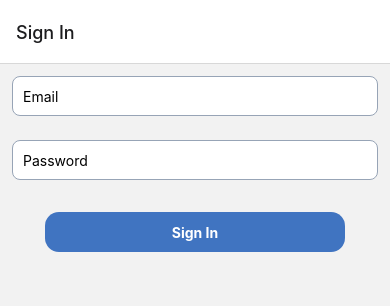
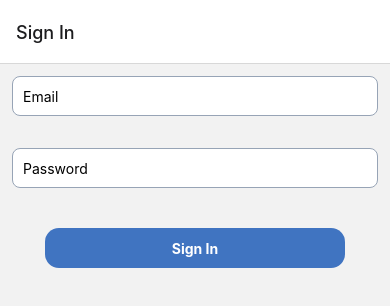
Before and after one commit to letUser/React-Native_test1, a React Native app: screen / in a window 390 px wide. Shown: the top 306 px of the page. Built offline with nearby package versions, Linux system fonts and the light colour scheme.

Commit message:
version 0.2

```diff
--- a/App.tsx
+++ b/App.tsx
@@ -4,6 +4,7 @@ import {NavigationContainer} from '@react-navigation/native';
 import {createNativeStackNavigator} from '@react-navigation/native-stack';
 
 import Login from './components/Login';
+import FilmList from './components/FilmList';
 
 const Stack = createNativeStackNavigator();
 
@@ -12,6 +13,7 @@ const App = () => {
     <NavigationContainer>
       <Stack.Navigator>
         <Stack.Screen name="Sign In" component={Login} />
+        <Stack.Screen name="Movies List" component={FilmList} />
       </Stack.Navigator>
     </NavigationContainer>
   );
--- a/api/index.ts
+++ b/api/index.ts
@@ -8,10 +8,16 @@ const API = {
     return axios
       .post('https://sarzhevsky.com/movies-api/Login', params)
       .then(res => {
-        return new User(res);
+        const data = new User(res);
+
+        if (data?.tokenType && data?.token) {
+          axios.defaults.headers.common.Authorization = `${data.tokenType} ${data.token}`;
+        }
+
+        return data;
       })
       .catch(err => {
-        return new Error(err);
+        throw new Error(err);
       });
   },
 };
--- a/classes/Error.ts
+++ b/classes/Error.ts
@@ -1,10 +1,10 @@
-import {Err} from '@interfaces/api';
+import {RawError} from '@interfaces/api';
 
 export default class Error {
   readonly status: number | undefined;
   readonly error: string | undefined;
 
-  constructor(origin: Err) {
+  constructor(origin: RawError) {
     this.status = origin?.response?.status;
     this.error = origin?.response?.data?.errorMessage;
   }
--- a/classes/User.ts
+++ b/classes/User.ts
@@ -1,13 +1,13 @@
-import {Response} from '@interfaces/api';
+import {UserInfo} from '@interfaces/api';
 
 export default class User {
   readonly token: string | undefined;
   readonly tokenType: string | undefined;
   readonly expiresIn: number | undefined;
 
-  constructor(origin: Response) {
-    this.token = origin?.data?.token;
-    this.tokenType = origin?.data?.tokenType;
-    this.expiresIn = origin?.data?.expiresIn;
+  constructor(origin: UserInfo) {
+    this.token = origin?.data?.access_token;
+    this.tokenType = origin?.data?.token_type;
+    this.expiresIn = origin?.data?.expires_in;
   }
 }
--- /dev/null
+++ b/components/FilmList.tsx
@@ -0,0 +1,22 @@
+import React from 'react';
+import {SafeAreaView, StyleSheet, ScrollView, View} from 'react-native';
+
+const FilmList = ({navigation}: any) => {
+  return (
+    <SafeAreaView>
+      <ScrollView>
+        <View style={styles.wrapper} />
+      </ScrollView>
+    </SafeAreaView>
+  );
+};
+
+const styles = StyleSheet.create({
+  wrapper: {
+    display: 'flex',
+    flexDirection: 'column',
+    justifyContent: 'space-between',
+  },
+});
+
+export default FilmList;
--- a/components/Login.tsx
+++ b/components/Login.tsx
@@ -9,44 +9,119 @@ import {
 } from 'react-native';
 import API from '../api/index';
 
-const Login = () => {
+const Login = ({navigation}: any) => {
   const [username, onChangeUsername] = React.useState('');
   const [password, onChangePassword] = React.useState('');
-  const onPress = () => API.signIn({username, password});
+  const [errorUsernameText, setErrorUsernameText] = React.useState('');
+  const [errorPasswordText, setErrorPasswordText] = React.useState('');
+  const [errorFetchText, setErrorFetchText] = React.useState('');
+
+  const submit = async () => {
+    let checkUsername = false;
+    let checkPassword = false;
+    setErrorFetchText('');
+
+    if (username.length === 0) {
+      setErrorUsernameText('Email is required');
+    } else if (!username.includes('@')) {
+      setErrorUsernameText('Please, enter valid email address');
+    } else if (!username.trim().length) {
+      setErrorUsernameText('Email is required');
+    } else if (username.length < 6) {
+      setErrorUsernameText("Email can't be less than 6 characters");
+    } else if (username.indexOf(' ') >= 0) {
+      setErrorUsernameText("Email can't contain spaces");
+    } else {
+      setErrorUsernameText('');
+      checkUsername = true;
+    }
+
+    if (password.length === 0) {
+      setErrorPasswordText('Password is required');
+    } else if (password.length < 8) {
+      setErrorPasswordText("Password can't be less than 8 characters");
+    } else if (password.indexOf(' ') >= 0) {
+      setErrorPasswordText('Password cannot contain spaces');
+    } else {
+      setErrorPasswordText('');
+      checkPassword = true;
+    }
+
+    if (checkUsername && checkPassword) {
+      try {
+        await API.signIn({username, password});
+        setErrorFetchText('');
+        navigation.navigate('Movies List');
+      } catch (err: any) {
+        setErrorFetchText(err.error);
+      }
+    }
+  };
 
   return (
     <SafeAreaView>
+      <View style={styles.wrapper}>
         <TextInput
-        style={styles.input}
+          style={errorUsernameText.length > 0 ? styles.errInput : styles.input}
           onChangeText={onChangeUsername}
           value={username}
           placeholder="Email"
           keyboardType="email-address"
         />
+        {errorUsernameText.length > 0 && (
+          <Text style={styles.error}>{errorUsernameText}</Text>
+        )}
         <TextInput
-        style={styles.input}
+          style={errorPasswordText.length > 0 ? styles.errInput : styles.input}
           onChangeText={onChangePassword}
           value={password}
           placeholder="Password"
           secureTextEntry
         />
-      <TouchableOpacity onPress={onPress}>
+        {errorPasswordText.length > 0 && (
+          <Text style={styles.error}>{errorPasswordText}</Text>
+        )}
+        <TouchableOpacity onPress={submit}>
           <View style={styles.button}>
             <Text style={styles.text}>Sign In</Text>
           </View>
         </TouchableOpacity>
+        {errorFetchText.length > 0 && (
+          <Text style={styles.errorFetch}>{errorFetchText}</Text>
+        )}
+      </View>
     </SafeAreaView>
   );
 };
 
 const styles = StyleSheet.create({
+  wrapper: {
+    display: 'flex',
+    flexDirection: 'column',
+    justifyContent: 'space-between',
+  },
   input: {
     height: 40,
-    margin: 12,
+    marginLeft: 12,
+    marginTop: 12,
+    marginRight: 12,
+    marginBottom: 20,
     borderWidth: 1,
     padding: 10,
     borderRadius: 8,
     borderColor: '#97A4B6',
+    backgroundColor: 'white',
+  },
+  errInput: {
+    height: 40,
+    marginLeft: 12,
+    marginTop: 12,
+    marginRight: 12,
+    marginBottom: 4,
+    borderWidth: 1,
+    padding: 10,
+    borderRadius: 8,
+    borderColor: 'red',
     backgroundColor: 'white',
   },
   button: {
@@ -64,6 +139,16 @@ const styles = StyleSheet.create({
     color: 'white',
     fontWeight: 'bold',
   },
+  error: {
+    fontSize: 12,
+    color: 'red',
+    marginLeft: 18,
+  },
+  errorFetch: {
+    color: 'red',
+    margin: 24,
+    alignSelf: 'center',
+  },
 });
 
 export default Login;
--- a/package.json
+++ b/package.json
@@ -16,7 +16,9 @@
     "react": "17.0.2",
     "react-native": "0.67.4",
     "react-native-safe-area-context": "^4.2.2",
-    "react-native-screens": "^3.13.1"
+    "react-native-screens": "^3.13.1",
+    "react-redux": "^7.2.6",
+    "redux": "^4.1.2"
   },
   "devDependencies": {
     "@babel/core": "^7.12.9",
```
Also changed, not shown: interfaces/api.ts (+9 -7 lines), tsconfig.json (+5 -2 lines), 1 other file (tests, documents, lock files or other folders). Lines whose indentation alone changed are shown as unchanged.
